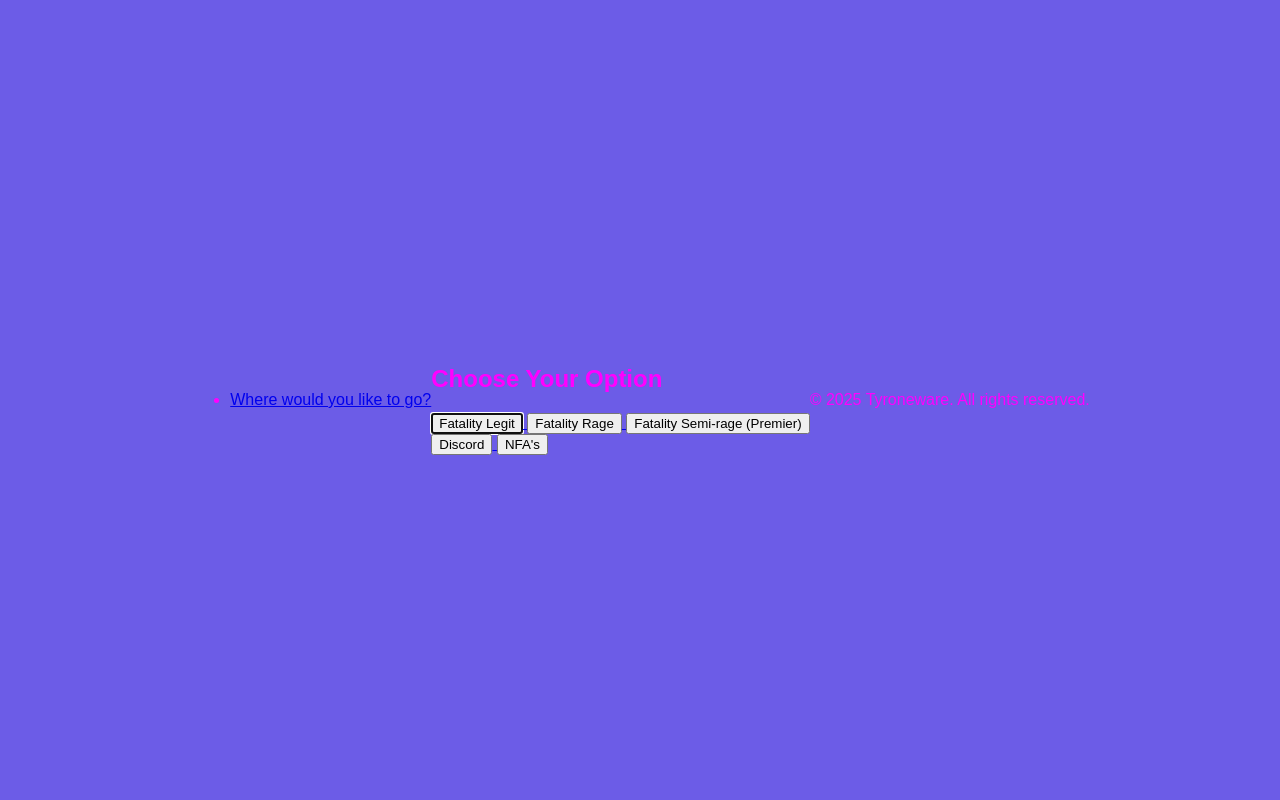
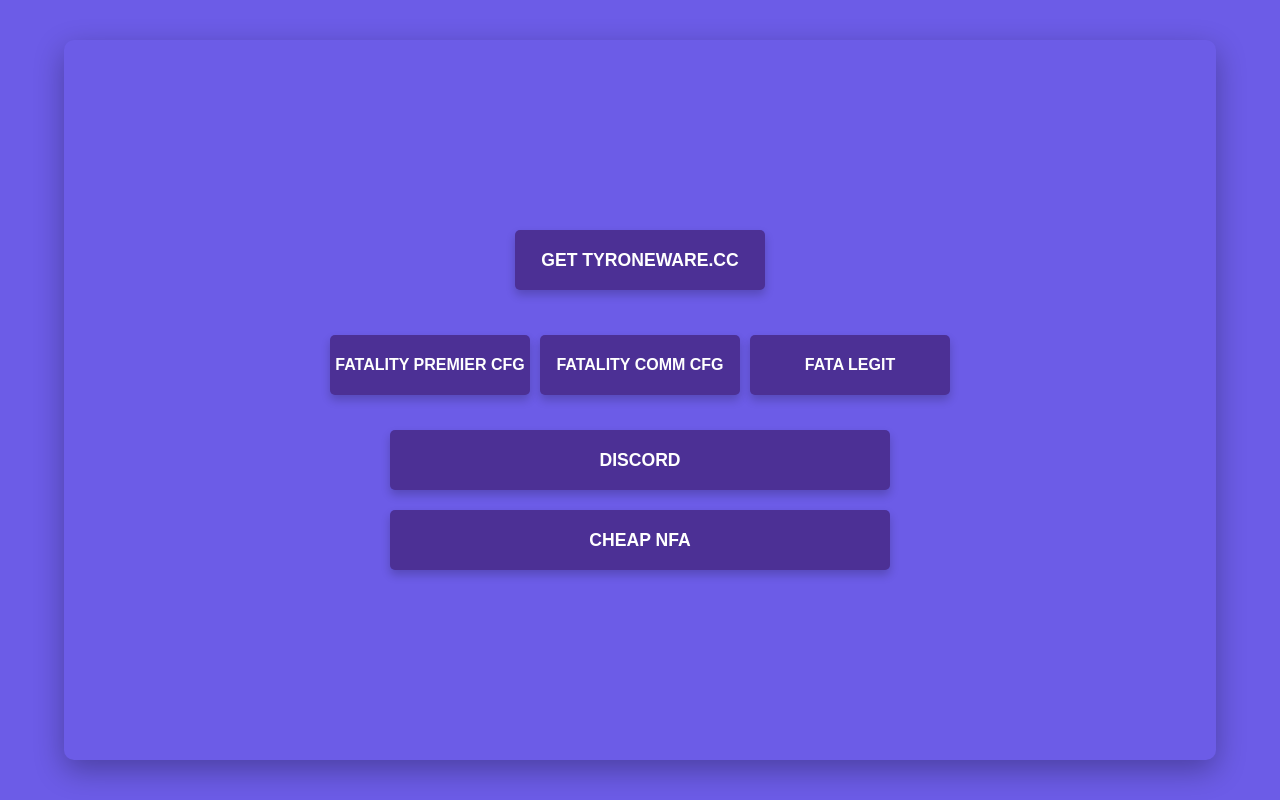
Before and after one commit to mrbombercluter/mrbombercluter.github.io, a plain HTML site: page index.html in a window 1280 px wide. Drawn offline with Linux system fonts and the light colour scheme.

Commit message:
Update index.html

```diff
--- a/index.html
+++ b/index.html
@@ -4,49 +4,35 @@
 <head>
 	<meta charset="UTF-8">
 	<meta name="viewport" content="width=device-width, initial-scale=1.0">
-	<title>Your Website Title</title>
+	<title>Tyrone's configs</title>
 	<link rel="stylesheet" href="styles.css">
 	<script defer src="scripts.js"></script>
 </head>
 
-<body>
-	<header>
-		<nav>
-			<ul>
-				<li><a href="#buttons">Where would you like to go?</a></li>
-			</ul>
-		</nav>
-	</header>
-
-	<main>
-		<section id="buttons">
-			<h2>Choose Your Option</h2>
-			<div class="button-container">
-				<a href="https://fatality.win/resources/legit.362/" target="_blank">
-					<button id="fatality-legit" onclick="buttonClick('Fatality Legit')">Fatality Legit</button>
+<div id="tyrone-container">
+	<div id="tyrone-button">
+		<span id="tyrone-text">Get Tyroneware.cc</span>
+	</div>
+	<div id="fatality-buttons">
+		<a id="fatality-premier-cfg-button"
+			href="https://fatality.win/resources/alpha-full-rage-config-for-premier-%E2%9A%99%EF%B8%8Fundetected-no-vac%E2%9D%A4%EF%B8%8F-alpha.1543/updates#resource-update-9853"
+			target="_blank">
+			<span id="fatality-premier-cfg-text">Fatality PREMIER CFG</span>
 		</a>
-				<a href="https://fatality.win/resources/community-hvh.1711/" target="_blank">
-					<button id="fatality-rage" onclick="buttonClick('Fatality Rage')">Fatality Rage</button>
+		<a id="fatality-comm-cfg-button"
+			href="https://fatality.win/resources/community-hvh.1711/updates#resource-update-9927" target="_blank">
+			<span id="fatality-comm-cfg-text">Fatality COMM CFG</span>
 		</a>
-				<a href="https://fatality.win/resources/alpha-full-rage-config-for-premier-%E2%9A%99%EF%B8%8Fundetected-no-vac%E2%9D%A4%EF%B8%8F-alpha.1543/"
-					target="_blank">
-					<button id="fatality-semi-rage" onclick="buttonClick('Fatality Semi-rage (Premier)')">Fatality Semi-rage (Premier)</button>
+		<a id="fatality-legit-button" href="https://fatality.win/resources/legit.362/" target="_blank">
+			<span id="fatality-legit-text">Fata legit</span>
 		</a>
-				<div class="large-button-container">
-					<a href="https://discord.gg/HnbtuetyJ8" target="_blank">
-						<button id="discord" onclick="buttonClick('Discord')">Discord</button>
+	</div>
+	<div id="new-buttons">
+		<a id="discord-button" href="https://discord.gg/HnbtuetyJ8" target="_blank">
+			<span id="discord-text">Discord</span>
 		</a>
-					<a href="https://discord.gg/aKQF374ZSd" target="_blank">
-						<button id="nfas" onclick="buttonClick('NFA\'s')">NFA's</button>
+		<a id="cheap-nfa-button" href="https://discord.gg/aKQF374ZSd" target="_blank">
+			<span id="cheap-nfa-text">CHEAP NFA</span>
 		</a>
 	</div>
 </div>
-		</section>
-	</main>
-
-	<footer>
-		<p>&copy; 2025 Tyroneware. All rights reserved.</p>
-	</footer>
-</body>
-
-</html>
```
Lines whose indentation alone changed are shown as unchanged.
